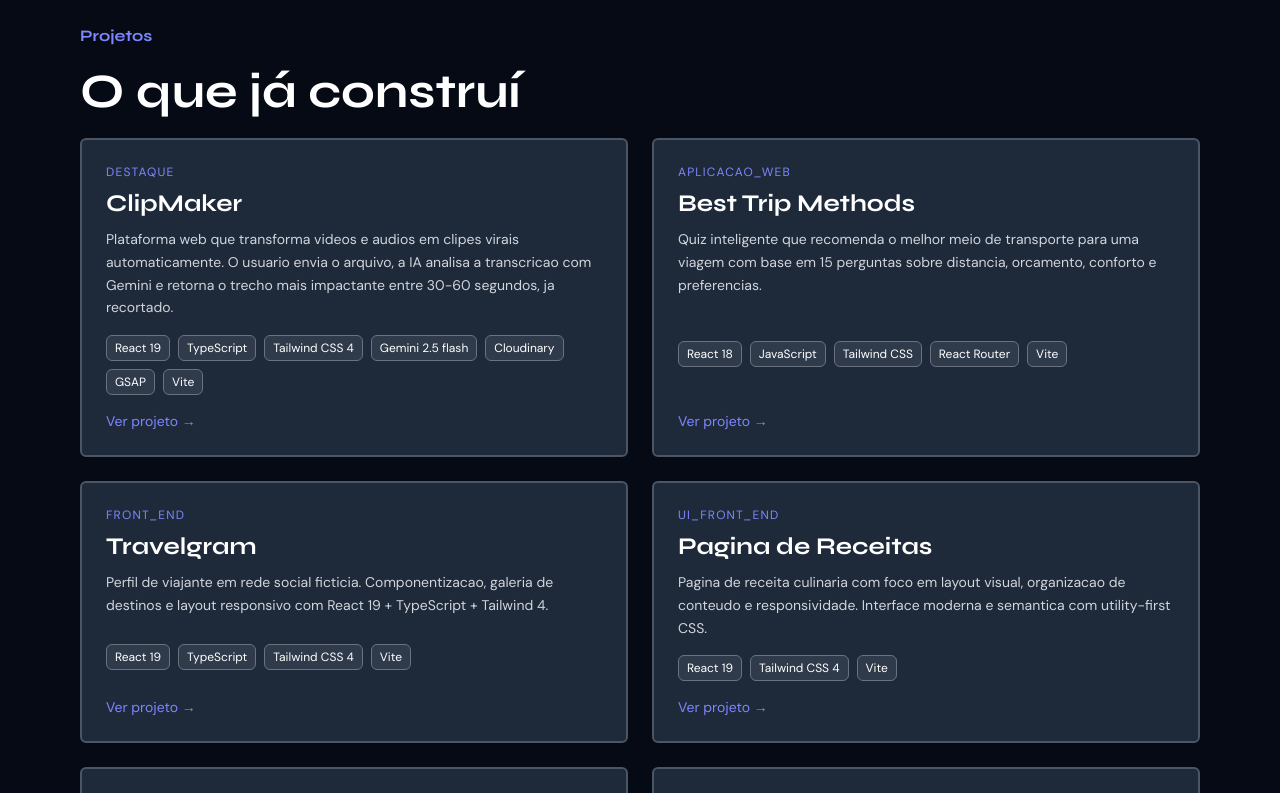
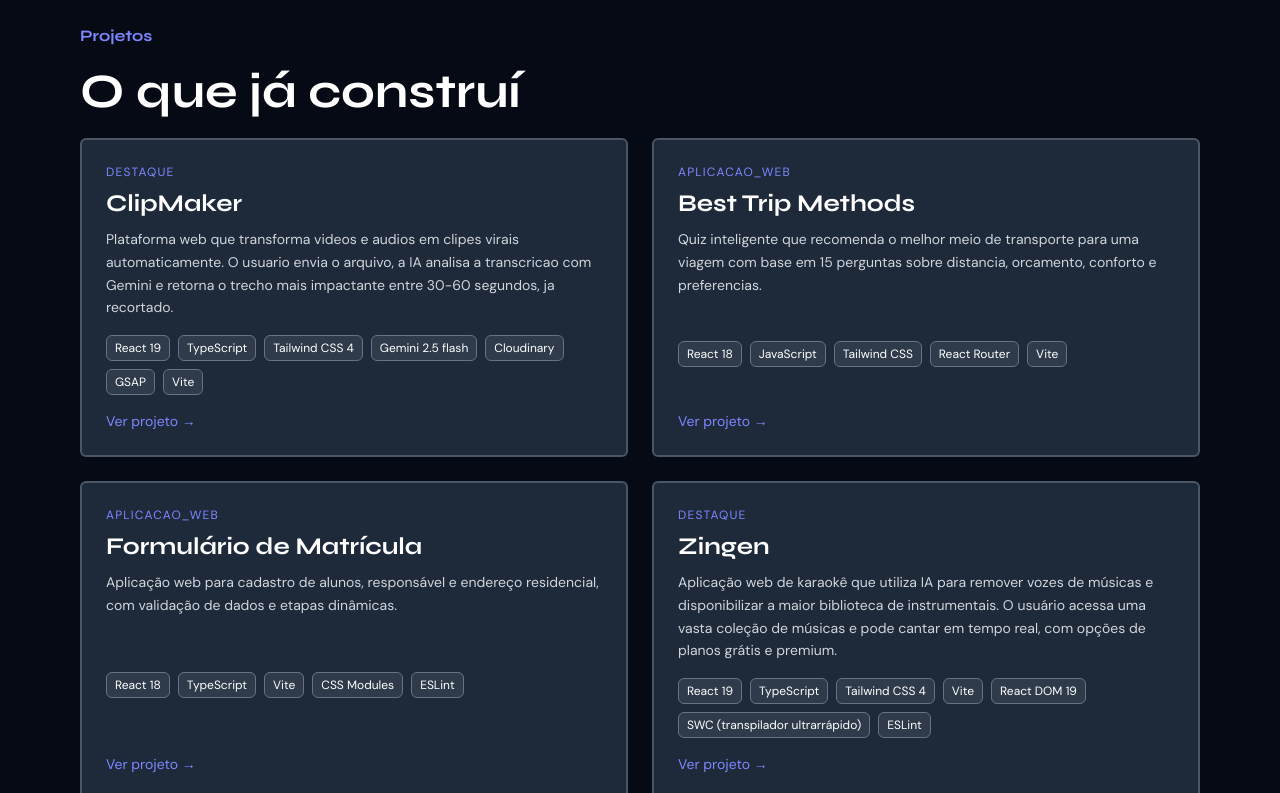
Before and after one commit to P3dr0PRR/portifa-16-03-26, a React (Vite) app: page / in a window 1280 px wide. Shown: the part 1220-2013 px from the top of the page. Built offline with nearby package versions, Linux system fonts and the light colour scheme; a web font is replaced by a local one.

Commit message:
feat: adiciona seção highlights com projetos selecionados na home

```diff
--- /dev/null
+++ b/src/components/projectCard/projects/Highlights.ts
@@ -0,0 +1,138 @@
+export type HighlightType =
+  | "DESTAQUE"
+  | "APLICACAO_WEB"
+  | "FRONT_END"
+  | "UI_FRONT_END";
+
+export interface Highlight {
+  slug: string;
+  type: HighlightType;
+  name: string;
+  description: string;
+  techs: string[];
+  link: string;
+  featured?: boolean;
+  img: string;
+  about: string;
+  aprendizado: string[];
+  status: string;
+  ano: number;
+  tipo: string;
+}
+
+export const projects: Highlight[] = [
+  {
+    type: "DESTAQUE",
+    name: "ClipMaker",
+    description:
+      "Plataforma web que transforma videos e audios em clipes virais automaticamente. O usuario envia o arquivo, a IA analisa a transcricao com Gemini e retorna o trecho mais impactante entre 30-60 segundos, ja recortado.",
+    techs: [
+      "React 19",
+      "TypeScript",
+      "Tailwind CSS 4",
+      "Gemini 2.5 flash",
+      "Cloudinary",
+      "GSAP",
+      "Vite",
+    ],
+    aprendizado: [
+      "Padronização da arquitetura front-end para garantir consistência entre projetos.",
+      "Organização clara de pastas por responsabilidade (rotas, componentes, hooks, utils, tipos, fluxos).",
+      "Uso correto do App Router do Next.js com arquivos específicos (page, layout, template, loading, error, not-found).",
+      "Padronização de requisições via actions e uso de React Query no cliente.",
+      "Qualidade de código com lint, testes automatizados e Husky no fluxo de commit.",
+      "Governança de Git com strategy de branches, commits padronizados em português e PR com revisão.",
+      "Cultura de testes (unitários e e2e) e CI/CD para validar e publicar com segurança.",
+    ],
+    link: "https://clipmaker-five.vercel.app/",
+    slug: "ClipmakerPage",
+    img: "/imgs/Clipmaker.png",
+    about:
+      "O ClipMaker é um MVP focado em transformar conteúdos longos em cortes curtos com apoio de IA. O projeto nasceu como prática de React + TypeScript e evoluiu para uma aplicação funcional com transcrição automática, integração com modelo generativo, fluxo de chave de API e interface orientada à produtividade. O objetivo foi ir além de uma demo técnica e construir uma experiência mais próxima de produto real, com decisões de UX, organização de componentes e uma base preparada para evoluir com novas features, como filtros de corte, exportação e refinamento de resultados.",
+    status: "Online",
+    ano: 2025,
+    tipo: "projeto de curso · NLW Rocketseat",
+  },
+  {
+    type: "APLICACAO_WEB",
+    name: "Best Trip Methods",
+    description:
+      "Quiz inteligente que recomenda o melhor meio de transporte para uma viagem com base em 15 perguntas sobre distancia, orcamento, conforto e preferencias.",
+    techs: ["React 18", "JavaScript", "Tailwind CSS", "React Router", "Vite"],
+    aprendizado: [
+      "Estruturação de app em React com componentes funcionais e fluxo de telas (início → quiz → resultado).",
+      "Gerenciamento de estado com useState para pergunta atual, opção selecionada, pontuação e controle de etapa.",
+      "Modelagem de dados do quiz em lista de perguntas/alternativas para renderização dinâmica.",
+      "Implementação de lógica de pontuação por categoria (carro, avião, barco, trem) e decisão do resultado final.",
+      "Separação de responsabilidades entre UI (componentes) e regra de negócio (função utilitária de resultado).",
+      "Construção de interface responsiva e estilização com Tailwind CSS.",
+      "Uso de tooling moderno de front-end (Vite para build/dev, ESLint/PostCSS para qualidade e pipeline de CSS).",
+    ],
+    link: "https://best-trip-methods-pot1.vercel.app/",
+    slug: "BesttripmethodsPage",
+    img: "/imgs/BestTripMethods.png",
+    about:
+      "O BEST TRIP METHODS é um MVP interativo focado em recomendar a melhor forma de viagem com base no perfil e nas preferências de cada usuário. O projeto foi desenvolvido como prática em React e evoluiu para uma aplicação completa com fluxo de quiz, lógica de pontuação, cálculo de resultado personalizado e interface dinâmica do início ao fim. A proposta foi ir além de um formulário simples e construir uma experiência mais estratégica e envolvente, simulando uma decisão real de planejamento de viagem — com foco em usabilidade, organização de componentes e clareza na entrega do resultado final.",
+    status: "Online",
+    ano: 2025,
+    tipo: "Projeto de minha autoria, aprendendo React por conta própria",
+  },
+  {
+    type: "APLICACAO_WEB",
+    name: "Formulário de Matrícula",
+    description:
+      "Aplicação web para cadastro de alunos, responsável e endereço residencial, com validação de dados e etapas dinâmicas.",
+    techs: ["React 18", "TypeScript", "Vite", "CSS Modules", "ESLint"],
+    aprendizado: [
+      "Estruturação de formulário multi-etapas usando componentes funcionais em React.",
+      "Uso do map para renderizar dinamicamente campos de opções de matrícula e etapas do formulário.",
+      "Gerenciamento de estado com useState para controle dos dados do aluno, responsável e endereço.",
+      "Validação de campos obrigatórios e feedback visual para o usuário.",
+      "Separação de componentes por responsabilidade (área do formulário, header, botões de finalização, etc).",
+      "Estilização modularizada com CSS Modules para evitar conflitos de classe.",
+      "Integração de assets e ícones personalizados na interface.",
+      "Configuração de ambiente moderno com Vite e TypeScript para tipagem estática e build rápido.",
+    ],
+    link: "https://formulariodematricula.vercel.app/",
+    slug: "FormularioMatriculaPage",
+    img: "/imgs/formulario_de_matricula.png",
+    about:
+      "O Formulário de Matrícula é uma aplicação desenvolvida em React e TypeScript para facilitar o processo de inscrição escolar. O projeto utiliza o map para gerar listas de opções de matrícula e etapas do formulário, tornando o código mais escalável e reutilizável. Cada etapa do formulário é um componente independente, promovendo organização e clareza. O foco foi criar uma experiência fluida, com validação de dados, feedback visual e interface responsiva, além de aplicar boas práticas de componentização e tipagem.",
+    status: "Online",
+    ano: 2026,
+    tipo: "Projeto autoral para prática de React e TypeScript",
+  },
+  {
+    type: "DESTAQUE",
+    name: "Zingen",
+    description:
+      "Aplicação web de karaokê que utiliza IA para remover vozes de músicas e disponibilizar a maior biblioteca de instrumentais. O usuário acessa uma vasta coleção de músicas e pode cantar em tempo real, com opções de planos grátis e premium.",
+    techs: [
+      "React 19",
+      "TypeScript",
+      "Tailwind CSS 4",
+      "Vite",
+      "React DOM 19",
+      "SWC (transpilador ultrarrápido)",
+      "ESLint",
+    ],
+    aprendizado: [
+      "Implementação com React 19 e TypeScript para código tipado e seguro.",
+      "Estilização responsiva com Tailwind CSS 4 via integração Vite.",
+      "Componentes estruturados por funcionalidade (Header, HeroSection, Features, Planos, Download, Footer).",
+      "Design de landing page com múltiplas seções (hero, features, pricing, CTA).",
+      "Aplicação de gradientes customizados e tema com paleta de cores consistente.",
+      "Build otimizado com Vite e SWC para performance em produção.",
+      "Linting com ESLint para manutenção de qualidade de código.",
+      "Responsividade mobile-first com breakpoints (sm, md, lg, xl).",
+    ],
+    link: "https://projetozingen01042026.vercel.app/",
+    slug: "ZingenApp",
+    img: "/imgs/ZIngen.png",
+    about:
+      "Zingen é um MVP focado em democratizar o acesso ao karaokê através de uma plataforma web moderna. A aplicação combina uma biblioteca expansível de músicas com tecnologia de remoção de voz por IA, permitindo que qualquer pessoa cante suas músicas favoritas sem barreiras. O projeto foi construído com foco em UX, oferecendo planos diferenciados (básico gratuito e premium) e uma interface intuitiva. A arquitetura garante escalabilidade para futuras features como social sharing, histórico de gravações, desafios entre usuários e integração com redes sociais.",
+    status: "Em Desenvolvimento",
+    ano: 2026,
+    tipo: "projeto pessoal · prática de React + TypeScript",
+  },
+];
--- a/src/components/projectCard/projectsection.tsx
+++ b/src/components/projectCard/projectsection.tsx
@@ -1,5 +1,5 @@
 import { Link } from "react-router-dom";
-import { projects, type Project } from "./projectsectionTypes";
+import { projects, type Highlight } from "./projects/Highlights";
 
 export function ProjectsPreview() {
   return (
@@ -14,9 +14,9 @@
         O que já construí
       </h2>
       <div className="grid grid-cols-1 md:grid-cols-2 gap-6">
-        {projects.map((project: Project) => (
+        {projects.map((project: Highlight) => (
           <div
-            key={project.name}
+            key={project.slug}
             className={`flex flex-col items-start justify-between bg-gray-800 border-2 border-gray-600 p-6 hover:border-l-indigo-400 text-white rounded-md gap-4 ${
               project.featured ? "md:col-span-2" : ""
             }`}
@@ -53,11 +53,11 @@
           </div>
         ))}
       </div>
-      <div className=" flex items-center justify-center">
+      <div className="flex items-center justify-center">
         <Link
           to="/projetos"
           onClick={() => window.scrollTo({ top: 0, left: 0, behavior: "auto" })}
-          className="bg-gray-800 border-2 border-indigo-400 p-4 md:p-5 rounded-md text-center text-xl md:text-2xl lg:text-3xl font-bold font-['Syne'] text-gray-300 max-w-xl leading-tight cursor-pointer hover:scale-105 transition-transform duration-300 "
+          className="bg-gray-800 border-2 border-indigo-400 p-4 md:p-5 rounded-md text-center text-xl md:text-2xl lg:text-3xl font-bold font-['Syne'] text-gray-300 max-w-xl leading-tight cursor-pointer hover:scale-105 transition-transform duration-300"
         >
           Ver Todos
         </Link>
```
